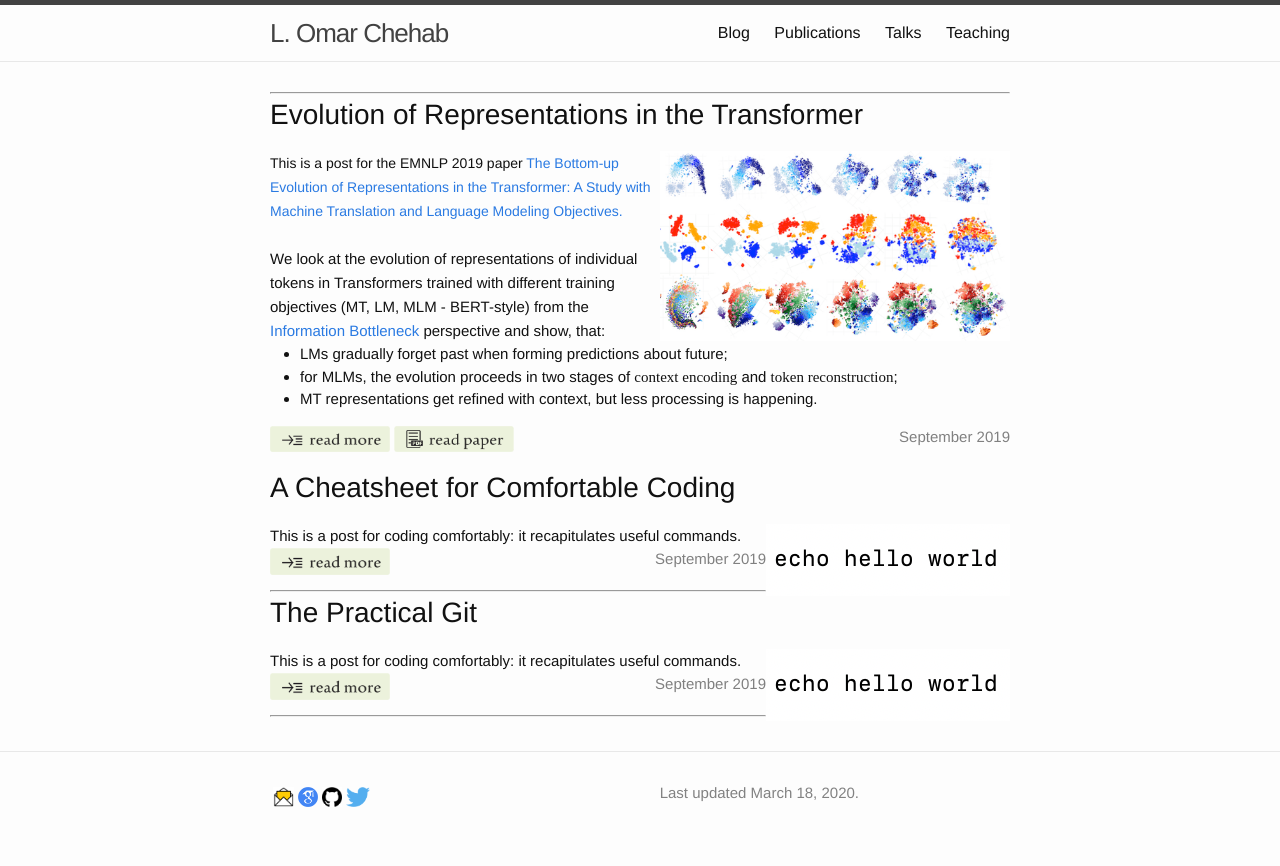
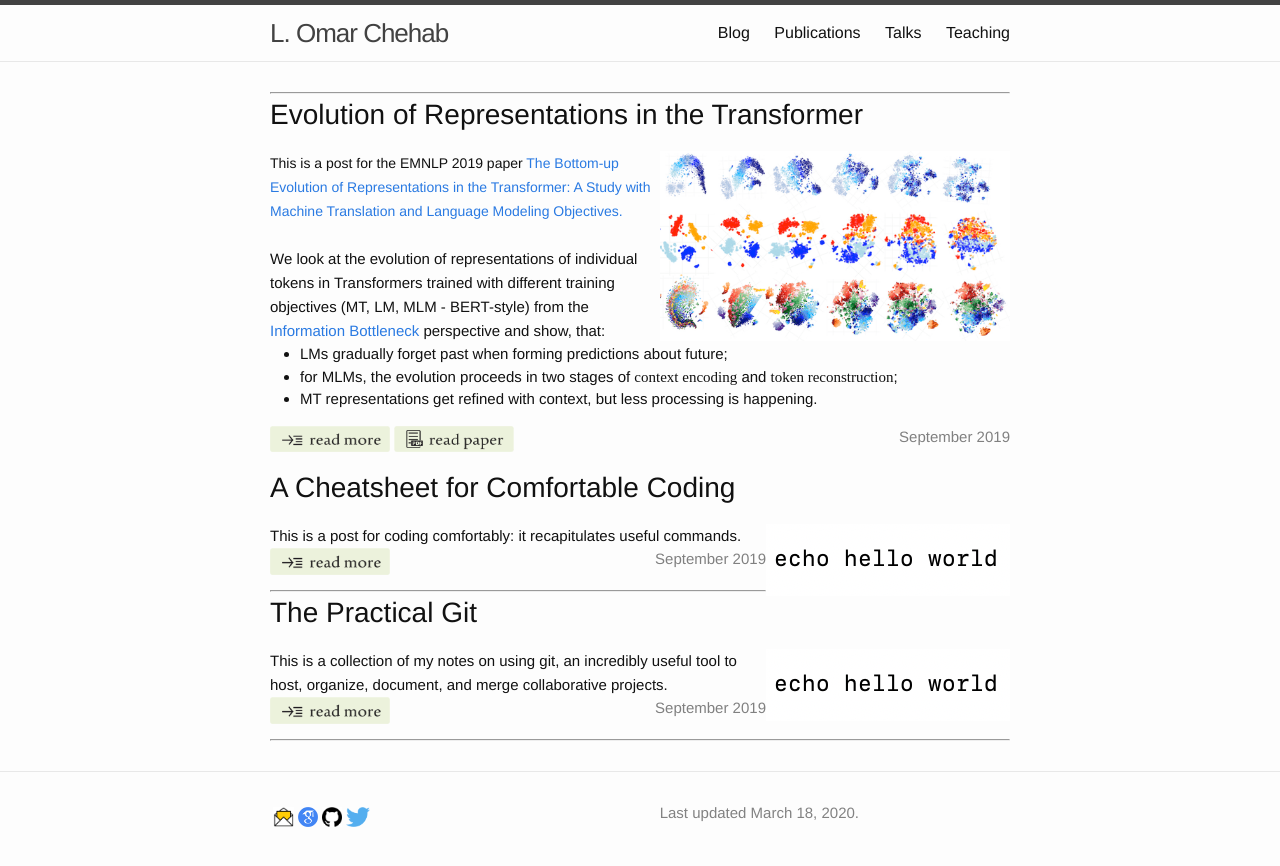
Before and after one commit to l-omar-chehab/l-omar-chehab.github.io, a Jekyll site: the page built from posts.html, in a window 1280 px wide. Shown: the top 866 px of the page. Built offline with Jekyll 4.4.1, drawn with Linux system fonts in a browser that asks for light colours.

Commit message:
Update posts.html

```diff
--- a/posts.html
+++ b/posts.html
@@ -83,7 +83,7 @@ This is a post for coding comfortably: it recapitulates useful commands.
 
 
 <span style="font-size:15px;">
-This is a post for coding comfortably: it recapitulates useful commands.
+This is a collection of my notes on using git, an incredibly useful tool to host, organize, document, and merge collaborative projects.
 </span>
 
 
```
